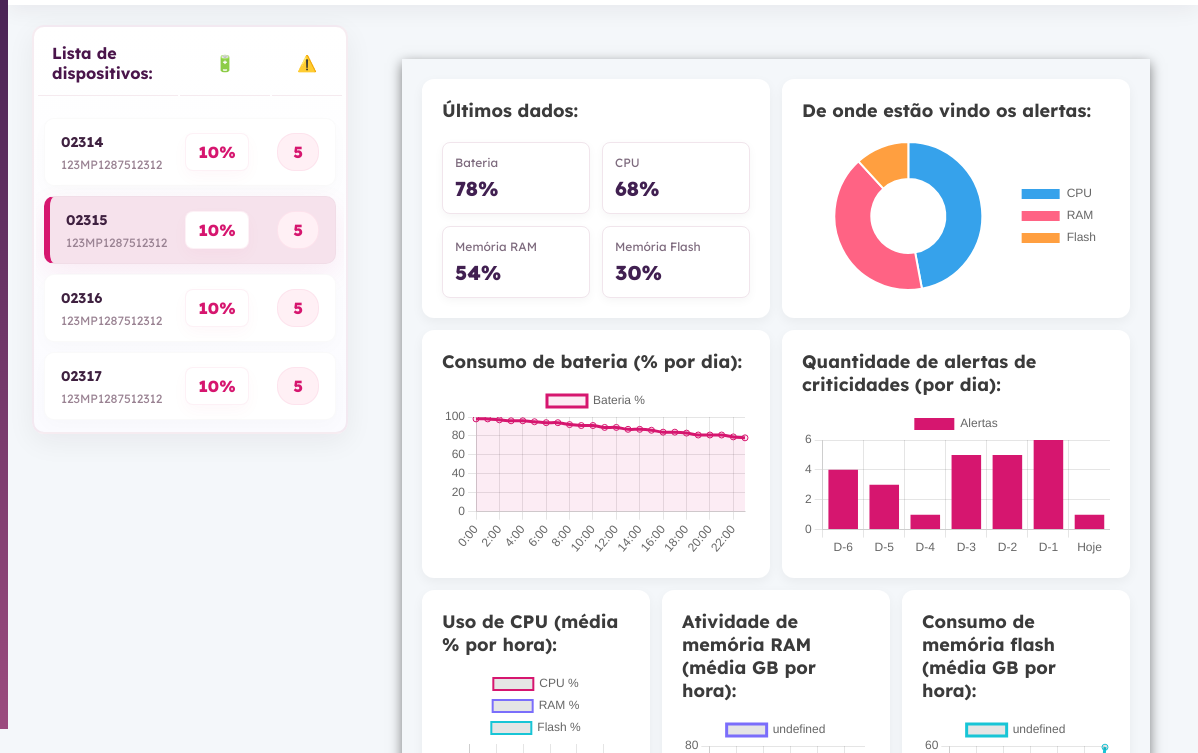
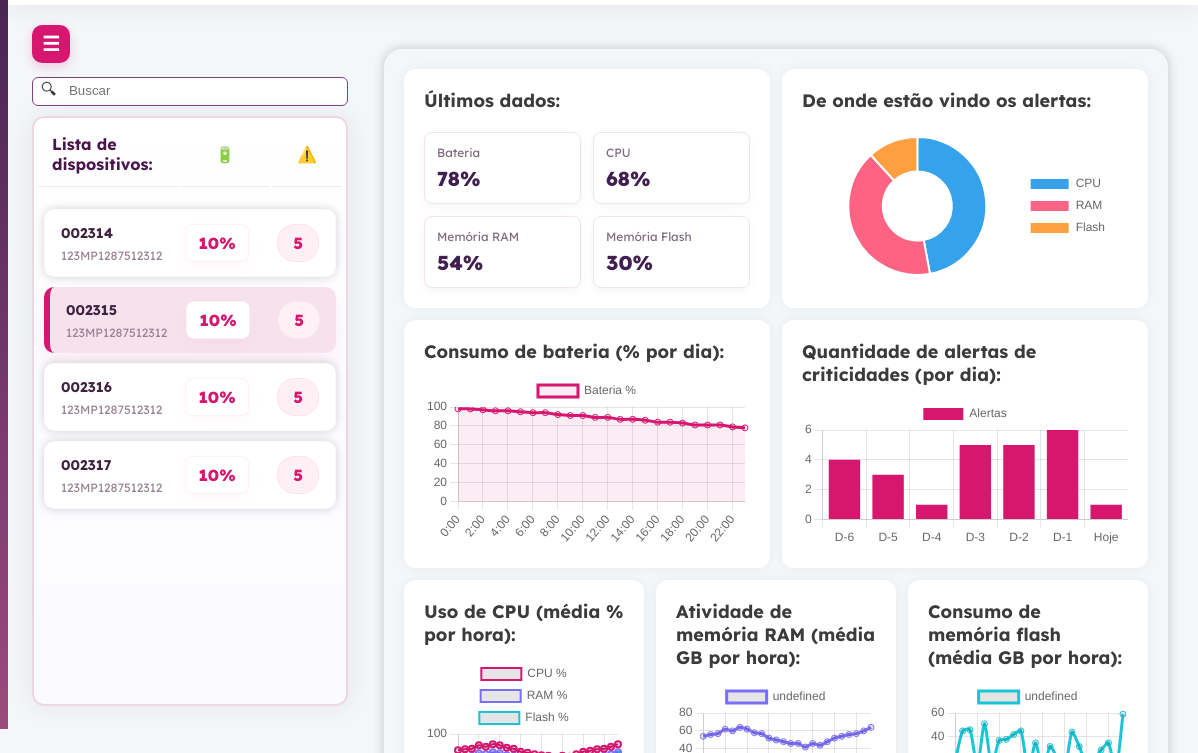
Before and after one commit to fsFernando072/SyncHeart, a website: page Site Institucional/public/dashboard/dashboard_dispositivo.html in a window 1280 px wide. Shown: the part 71-824 px from the top of the page, 82-1280 px from the left. Drawn offline with nearby package versions, Linux system fonts and the light colour scheme.

Commit message:
alteração no layout da dashboard

```diff
--- a/Site Institucional/public/aguardando_validacao.html
+++ b/Site Institucional/public/aguardando_validacao.html
@@ -5,6 +5,7 @@
     <meta charset="UTF-8">
     <meta name="viewport" content="width=device-width, initial-scale=1.0">
     <title>Aguardando Aprovação - SyncHeart</title>
+    <link rel="shortcut icon" href="./assets/Logo_contornada.png" type="image/x-icon">
     <link rel="stylesheet" href="css/style_aguardando_aprovacao.css">
 </head>
 
--- a/Site Institucional/public/dashboard/css/dashboard_dispositivo.css
+++ b/Site Institucional/public/dashboard/css/dashboard_dispositivo.css
@@ -110,25 +110,48 @@ body {
 
 /* --- 4. LISTA DE DISPOSITIVOS --- */
 
+/* barra de pesquisa */
+.searchbar {
+  width: 100%;
+  padding: 0x;
+  border-radius: 6px;
+  margin-bottom: 10px;
+  background-color: white;
+  border: 1px solid #814282;
+}
+
+.magnify-icon {
+  margin: 8px;
+}
+
+input {
+  border: white;
+  height: 100%;
+  width: 85%;
+  outline: none;
+  margin-bottom: 4px;
+}
+
 /* wrapper fixo ao lado da sidebar */
 .sidebar-list-devices {
   position: fixed;
   left: calc(var(--sidebar-width) + 12px);
-  top: calc(var(--header-height) + 8px);
+  top: calc(var(--header-height) + 60px);
   width: var(--device-list-width);
-  height: calc(100vh - (var(--header-height) + 28px));
+  height: calc(100vh - (var(--header-height) + 66px));
   padding: 12px;
   z-index: 45;
-  -webkit-overflow-scrolling: touch;
+  transition: all 0.35s ease;
 }
 
 /* card visual que envolve a tabela */
 .device-table {
   width: 100%;
   background: linear-gradient(180deg, #ffffff 0%, #fbfbff 100%);
-  border: 2px solid rgba(218, 180, 198, 0.25);
+  border: 2px solid rgba(218, 180, 198, 0.5);
   border-radius: 12px;
-  box-shadow: 0 8px 28px rgba(36, 18, 36, 0.06);
+  box-shadow: 0px 0px 28px rgba(36, 18, 36, 0.08);
+  height: calc(100% - 44px);
   overflow: hidden;
   table-layout: fixed;
   border-collapse: separate;
@@ -145,13 +168,13 @@ body {
 .device-table thead th {
   padding: 12px 14px;
   font-weight: 700;
-  color: #4a154b;
+  color: #4A154B;
   font-size: 16px;
   text-align: left;
-  border-bottom: 1px solid rgba(218, 180, 198, 0.28);
+  border-bottom: 1px solid rgba(218, 180, 198, 0.3);
 }
 
-/* definir larguras fixas para colunas (ajuste se precisar) */
+/* definir larguras fixas para colunas*/
 .device-table th.col-device,
 .device-table td.col-device {
   width: calc(100% - 160px);
@@ -173,15 +196,14 @@ body {
 .device-table tbody {
   display: block;
   width: 100%;
-  max-height: calc(100vh - (var(--header-height) + 180px));
-  /* ajusta conforme espaço disponível */
+  min-height: 100%;
   overflow-y: auto;
   padding: 10px 8px;
   box-sizing: border-box;
 }
 
 /* Cada linha do corpo renderizada como "row" (visualmente card) */
-/* usamos display: table para manter alinhamento com thead via table-layout */
+/* display: table para manter alinhamento com thead via table-layout */
 .device-table tbody tr {
   display: table;
   table-layout: fixed;
@@ -191,7 +213,7 @@ body {
   border-radius: 10px;
   transition: transform .12s ease, background .12s ease, box-shadow .12s ease;
   border: 1px solid rgba(0, 0, 0, 0.02);
-  box-shadow: 0 6px 18px rgba(34, 20, 45, 0.02);
+  box-shadow: 0px 0px 10px rgba(34, 20, 45, 0.2);
   cursor: pointer;
 }
 
@@ -213,6 +235,7 @@ body {
 .device-table tbody tr.selected {
   background: rgba(246, 225, 235, 0.95);
   box-shadow: 0 10px 28px rgba(214, 22, 111, 0.08);
+  border: 1px #9B4B7E;
   border-left: 6px solid #d6166f;
 }
 
@@ -225,14 +248,14 @@ body {
 .codigo-dispositivo {
   display: block;
   font-weight: 700;
-  color: #3f2140;
+  color: #3F2140;
   font-size: 14px;
 }
 
 .codigo-paciente {
   display: block;
   font-size: 12px;
-  color: #9a8393;
+  color: #9A8393;
   margin-top: 6px;
 }
 
@@ -249,7 +272,7 @@ body {
   min-width: 64px;
   padding: 8px 10px;
   background: #fff;
-  color: #d6166f;
+  color: #D6166F;
   font-weight: 800;
   border-radius: 8px;
   border: 1px solid rgba(214, 22, 111, 0.06);
@@ -268,28 +291,28 @@ body {
   justify-content: center;
   min-width: 42px;
   padding: 8px 10px;
-  background: #fff0f5;
-  color: #d6166f;
+  background: #FFF0F5;
+  color: #D6166F;
   font-weight: 800;
   border-radius: 18px;
   border: 1px solid rgba(214, 22, 111, 0.06);
 }
 
+/* rodapé com "botão" oval escuro */
+/* .device-table::after {
+  content: "";
+  display: block;
+  height: 36px;
+  margin: 12px 6px 6px 6px;
+  border-radius: 20px;
+  background: linear-gradient(180deg,#3a1337,#38162e);
+  box-shadow: inset 0 -8px 18px rgba(0,0,0,0.25);
+} */
+
 /* foco por teclado (acessibilidade) */
 .device-table tbody tr:focus {
   outline: 3px solid rgba(214, 22, 111, 0.10);
   outline-offset: 2px;
-}
-
-/* botão oval vazio no rodapé (igual ao mock) */
-.device-list-empty-btn {
-  margin: 14px auto 6px auto;
-  height: 36px;
-  width: calc(100% - 24px);
-  max-width: 260px;
-  border-radius: 22px;
-  background: linear-gradient(180deg, #3a1337, #38162e);
-  box-shadow: inset 0 -8px 18px rgba(0, 0, 0, 0.25);
 }
 
 /* ajuste para telas muito baixas */
@@ -303,6 +326,71 @@ body {
     height: 32px;
   }
 }
+
+/* === BOTÃO DE MOSTRAR/OCULTAR LISTA === */
+
+/* botão flutuante */
+.toggle-device-list-btn {
+  position: fixed;
+  top: calc(var(--header-height) + 20px);
+  left: calc(var(--sidebar-width) + 24px);
+  z-index: 50;
+  background: #d6166f;
+  color: #fff;
+  border: none;
+  font-size: 20px;
+  font-weight: 600;
+  border-radius: 10px;
+  width: 38px;
+  height: 38px;
+  cursor: pointer;
+  display: flex;
+  align-items: center;
+  justify-content: center;
+  box-shadow: 0 4px 12px rgba(214, 22, 111, 0.2);
+  transition: all 0.25s ease;
+}
+
+.toggle-device-list-btn:hover {
+  background: #b3145d;
+  transform: scale(1.06);
+}
+
+/* === EFEITOS DE OCULTAR LISTA === */
+
+/* animação de recolher */
+.sidebar-list-devices.hidden {
+  transform: translateX(-110%);
+  opacity: 0;
+  pointer-events: none;
+}
+
+/* expande o dashboard quando a lista some */
+.main-content.expanded {
+  margin-left: calc(var(--sidebar-width) + 72px);
+  transition: margin-left 0.35s ease;
+}
+
+@media (max-width: 1000px) {
+
+  .sidebar-list-devices.hidden {
+    transform: translateY(-110%);
+    opacity: 0;
+    pointer-events: none;
+  }
+
+  .toggle-device-list-btn {
+    display: none;
+  }
+
+  .device-table th.col-batt,
+  .device-table td.col-batt,
+  .device-table th.col-alerts,
+  .device-table td.col-alerts {
+    text-align: left;
+  }
+}
+
 
 /* --- 5. ÁREA PRINCIPAL (dashboard-container) --- */
 
@@ -404,12 +492,11 @@ body {
 .dashboard-grid {
   display: flexbox;
   grid-template-columns: 1fr;
-  gap: 24px;
-  padding-top: 20px;
-  margin: 30px;
   padding: 20px;
-  box-shadow: 0 4px 12px rgba(0, 0, 0, 0.5);
-;
+  margin: 12px;
+  margin-top: 20px;
+  box-shadow: 0 0 12px rgba(0, 0, 0, 0.2);
+  border-radius: 18px;
 }
 
 /* top-row, middle-row e bottom row: contém módulos que devem ficar lado-a-lado */
@@ -433,7 +520,7 @@ body {
   background: white;
   padding: 20px;
   border-radius: 12px;
-  box-shadow: 0 4px 12px rgba(0, 0, 0, 0.05);
+  box-shadow: 0px 0px 12px rgba(0, 0, 0, 0.05);
   display: flex;
   flex-direction: column;
 }
@@ -455,7 +542,7 @@ body {
 }
 
 .donut {
-  height: 150px;
+  height: 140px;
 }
 
 /* --- RESPONSIVIDADE: em telas pequenas revertendo para coluna (mantive suas regras) --- */
@@ -516,7 +603,6 @@ hr {
   .app-container {
     flex-direction: column;
     height: auto;
-
   }
 
   .sidebar-list-devices {
@@ -527,7 +613,7 @@ hr {
     padding: 0;
   }
 
-  .device-list {
+  .device-table tbody {
     max-height: 320px;
   }
 
--- a/Site Institucional/public/dashboard/dashboard_dispositivo.html
+++ b/Site Institucional/public/dashboard/dashboard_dispositivo.html
@@ -6,7 +6,7 @@
   <meta name="viewport" content="width=device-width, initial-scale=1.0">
   <title>Dashboard - SyncHeart</title>
 
-  <link rel="shortcut icon" href="../assets/Logo.png" type="image/x-icon">
+  <link rel="shortcut icon" href="../assets/Logo_contornada.png" type="image/x-icon">
   <link rel="stylesheet" href="./css/dashboard_dispositivo.css">
   <link href="https://fonts.googleapis.com/css2?family=Lexend:wght@100..900&display=swap" rel="stylesheet">
   <script src="https://cdn.jsdelivr.net/npm/chart.js"></script>
@@ -73,7 +73,16 @@
       </header>
 
       <!-- LISTA DE DISPOSITIVOS -->
+
+      <!-- Botão para ocultar/mostrar lista -->
+      <button id="toggleDeviceListBtn" class="toggle-device-list-btn" title="Mostrar/ocultar lista">
+        ☰
+      </button>
+
+      <!-- Lista em si -->
       <div class="sidebar-list-devices" aria-label="Lista de dispositivos">
+
+        <!-- Head da lista -->
         <table class="device-table" role="grid" aria-label="Dispositivos do modelo">
           <thead>
             <tr role="row" class="device-table-head">
@@ -83,10 +92,17 @@
             </tr>
           </thead>
 
+          <!-- Input de busca -->
+          <div class="searchbar">
+            <span class="magnify-icon">🔍︎</span>
+            <input type="text" id="searchbar_input" placeholder="Buscar">
+          </div>
+
+          <!-- Corpo da lista -->
           <tbody id="listaBody">
             <tr role="row" class="device-row" data-device="02314" tabindex="0">
               <td role="gridcell" class="col-device">
-                <span class="codigo-dispositivo">02314</span>
+                <span class="codigo-dispositivo">002314</span>
                 <span class="codigo-paciente">123MP1287512312</span>
               </td>
               <td role="gridcell" class="col-batt"><span class="device-batt">10%</span></td>
@@ -94,7 +110,7 @@
             </tr>
             <tr role="row" class="device-row selected" data-device="02315" tabindex="0" aria-selected="true">
               <td role="gridcell" class="col-device">
-                <span class="codigo-dispositivo">02315</span>
+                <span class="codigo-dispositivo">002315</span>
                 <span class="codigo-paciente">123MP1287512312</span>
               </td>
               <td role="gridcell" class="col-batt"><span class="device-batt">10%</span></td>
@@ -102,7 +118,7 @@
             </tr>
             <tr role="row" class="device-row" data-device="02316" tabindex="0">
               <td role="gridcell" class="col-device">
-                <span class="codigo-dispositivo">02316</span>
+                <span class="codigo-dispositivo">002316</span>
                 <span class="codigo-paciente">123MP1287512312</span>
               </td>
               <td role="gridcell" class="col-batt"><span class="device-batt">10%</span></td>
@@ -110,7 +126,7 @@
             </tr>
             <tr role="row" class="device-row" data-device="02317" tabindex="0">
               <td role="gridcell" class="col-device">
-                <span class="codigo-dispositivo">02317</span>
+                <span class="codigo-dispositivo">002317</span>
                 <span class="codigo-paciente">123MP1287512312</span>
               </td>
               <td role="gridcell" class="col-batt"><span class="device-batt">10%</span></td>
@@ -207,7 +223,7 @@
               </div>
             </section>
           </div>
-<hr>
+          <hr>
           <!-- Eventos recentes / Tabela -->
           <section class="card events-card" aria-label="Eventos recentes">
             <div class="card-header">
--- a/Site Institucional/public/dashboard/js/dashboard_dispositivo.js
+++ b/Site Institucional/public/dashboard/js/dashboard_dispositivo.js
@@ -223,3 +223,31 @@ document.addEventListener('DOMContentLoaded', () => {
     });
   }
 });
+
+// --- Toggle Sidebar Device List ---
+document.addEventListener("DOMContentLoaded", () => {
+  const btn = document.getElementById("toggleDeviceListBtn");
+  const list = document.querySelector(".sidebar-list-devices");
+  const main = document.querySelector(".main-content");
+
+  if (btn && list && main) {
+    btn.addEventListener("click", () => {
+      list.classList.toggle("hidden");
+      main.classList.toggle("expanded");
+    });
+  }
+
+  // Corrige comportamento quando a janela é redimensionada
+  function handleResize() {
+    if (window.innerWidth <= 1000) {
+      // força mostrar a lista e remove estado expandido
+      list.classList.remove("hidden");
+      main.classList.remove("expanded");
+    }
+  }
+
+  // executa uma vez no início
+  handleResize();
+  // e sempre que a tela muda de tamanho
+  window.addEventListener("resize", handleResize);
+});
```
Also changed, not shown: Site Institucional/public/cadastro.html (+1 -0 lines), Site Institucional/public/cadastro_funcionario.html (+9 -1 lines), Site Institucional/public/dashboard/crud_funcionario.html (+1 -0 lines), Site Institucional/public/dashboard/crud_modelo.html (+55 -17 lines), Site Institucional/public/dashboard/dashboard.html (+1 -0 lines), Site Institucional/public/dashboard/js/dashboard.js (+5 -5 lines), Site Institucional/public/dashboard/provisionar_dispositivo.html (+4 -0 lines), Site Institucional/public/dashboard_final.html (+1 -0 lines), Site Institucional/public/dashboard_final_usuario.html (+1 -0 lines), Site Institucional/public/index.html (+1 -1 lines), Site Institucional/public/login.html (+3 -1 lines), Site Institucional/public/solicitacoes.html (+6 -2 lines), Site Institucional/public/assets/GetAttachmentThumbnail.png (added), Site Institucional/public/assets/Logo.png, 1 more files.
